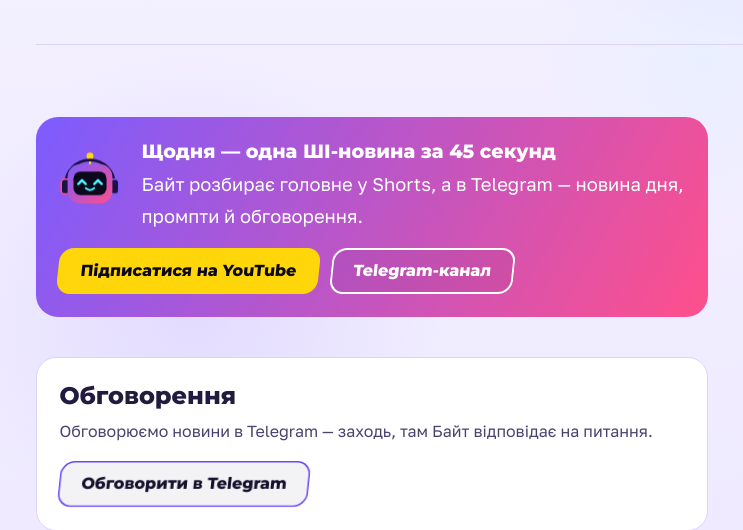
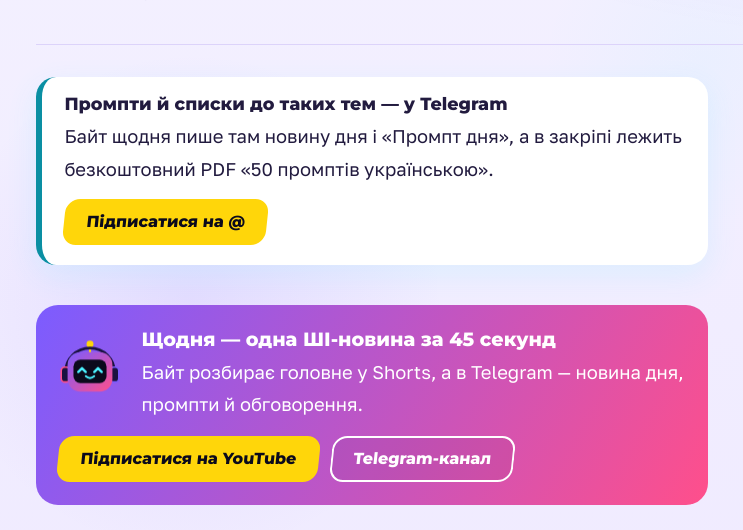
Before and after one commit to manageitblog-pixel/shikarno-site, a Python web app: template templates/post.html in a window 1280 px wide. Shown: the part 176-706 px from the top of the page, without its empty margins (64-807 px from the left). Run offline with Jinja, Linux system fonts and the light colour scheme; the template is opened without the code that fills it, so the values that code supplies are empty.

Commit message:
WIP: воронка в Telegram на сайті і правки yt.py (агенти в роботі)
Co-Authored-By: Claude Opus 5.5 <noreply@anthropic.com>
Claude-Session: https://claude.ai/code/session_015jXV5qSKwiFSLT57DpHniU

```diff
--- a/static/style.css
+++ b/static/style.css
@@ -102,6 +102,10 @@ main{max-width:1120px;margin:0 auto;padding:0 1.25rem 4rem}
 .tldr ul{margin:0 0 .8rem;padding-left:1.2rem}
 .tldr li{margin:.35rem 0;font-size:1.02rem}
 .tldr li::marker{color:var(--pink)}
+.tg-cta{border-left:6px solid var(--cyan);background:var(--card);border-radius:20px;padding:1rem 1.4rem 1.2rem;margin:0 0 2rem;box-shadow:0 10px 30px rgba(76,242,255,.12)}
+.tg-cta-h{font:800 1.1rem/1.3 var(--f-head);margin:0 0 .3rem!important}
+.tg-cta p{margin:0 0 .9rem}
+.hero-btns{display:flex;flex-wrap:wrap;gap:.75rem;margin:0}
 .prose ul,.prose ol{padding-left:1.3rem;margin:0 0 1.2em}
 .prose li{margin:.35em 0}
 .tbl{overflow-x:auto;margin:1.5rem 0;border:1px solid var(--line);border-radius:14px}
--- a/studio/yt/yt.py
+++ b/studio/yt/yt.py
@@ -53,7 +53,12 @@ def recent(n=5):
     ids=",".join(i["contentDetails"]["videoId"] for i in items)
     for v in api("videos",part="snippet,statistics,status,contentDetails",id=ids)["items"]:
         print(v["snippet"]["publishedAt"][:16], v["status"]["privacyStatus"], v["contentDetails"]["duration"], v["statistics"], "|", v["snippet"]["title"])
+TG_LINE="💬 Telegram — промпти й списки до роликів: https://t.me/shikarno_ai_ua"
+def with_tg(description):
+    """Воронка в Telegram (КМ 22.11): кожен новий опис мусить мати посилання на канал; якщо META його забула — дописуємо рядок."""
+    return description if "t.me/shikarno_ai_ua" in description else description.rstrip()+"\n\n"+TG_LINE
 def upload(path, title, description, tags, privacy="private", category="28", lang="uk", publish_at=None):
+    description=with_tg(description)
     meta={"snippet":{"title":title,"description":description,"tags":tags,"categoryId":category,
                      "defaultLanguage":lang,"defaultAudioLanguage":lang},
           "status":{"privacyStatus":privacy,"selfDeclaredMadeForKids":False}}
--- a/templates/index.html
+++ b/templates/index.html
@@ -9,7 +9,7 @@
     <p class="hero-kicker">Свіже · <time datetime="{{ h.iso }}">{{ h.human }}</time></p>
     <h1 class="hero-title"><a href="{{ u(h.path) }}" style="view-transition-name:t-{{ h.slug }}">{{ h.title }}</a></h1>
     <p class="hero-lede">{{ h.description }}</p>
-    <a class="btn" href="{{ u(h.path) }}">Читати розбір</a>
+    <p class="hero-btns"><a class="btn" href="{{ u(h.path) }}">Читати розбір</a> <a class="btn btn-alt" href="{{ site.telegram }}" rel="noopener">🎁 50 промптів — у Telegram</a></p>
   </div>
   <figure class="hero-bait" aria-hidden="true">
     <blockquote class="bubble">Що це означає для тебе? Зараз поясню.</blockquote>
@@ -32,7 +32,7 @@
   {{ bait("happy", 88, "live") }}
   <div>
     <h2>Новина дня, промпт дня і опитування — у Telegram</h2>
-    <p>Те, що не влазить у 45 секунд відео, Байт пише текстом.</p>
+    <p>Те, що не влазить у 45 секунд відео, Байт пише текстом. У закріпі — безкоштовний PDF «50 промптів українською».</p>
   </div>
   <a class="btn btn-alt" href="{{ site.telegram }}" rel="noopener">Підписатись</a>
 </section>
--- a/templates/post.html
+++ b/templates/post.html
@@ -26,6 +26,11 @@
         <ul>{% for s in p.summary %}<li>{{ s }}</li>{% endfor %}</ul>
       </section>
       {% endif %}
+      <aside class="tg-cta" aria-label="Telegram-канал ШІкарно">
+        <p class="tg-cta-h">Промпти й списки до таких тем — у Telegram</p>
+        <p>Байт щодня пише там новину дня і «Промпт дня», а в закріпі лежить безкоштовний PDF «50 промптів українською».</p>
+        <a class="btn" href="{{ site.telegram }}" rel="noopener">Підписатися на @{{ site.tg_channel }}</a>
+      </aside>
       {% if p.chapters %}
       <section class="chapters" aria-labelledby="ch-h">
         <h2 id="ch-h">Зміст випуску</h2>
```
